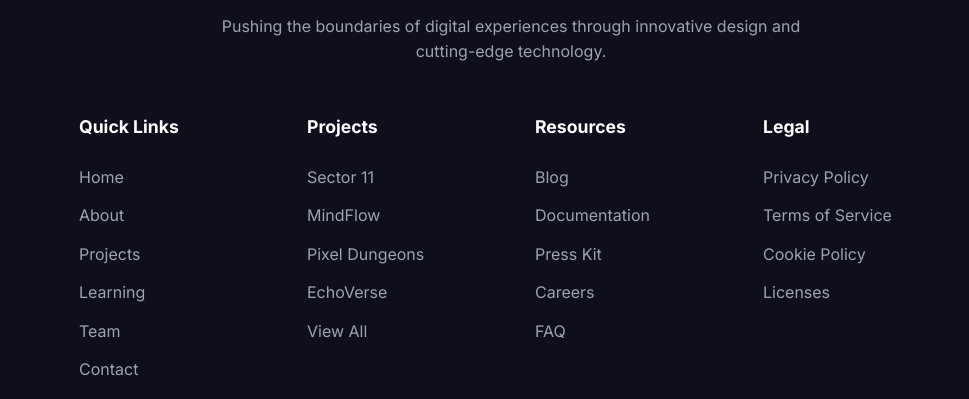
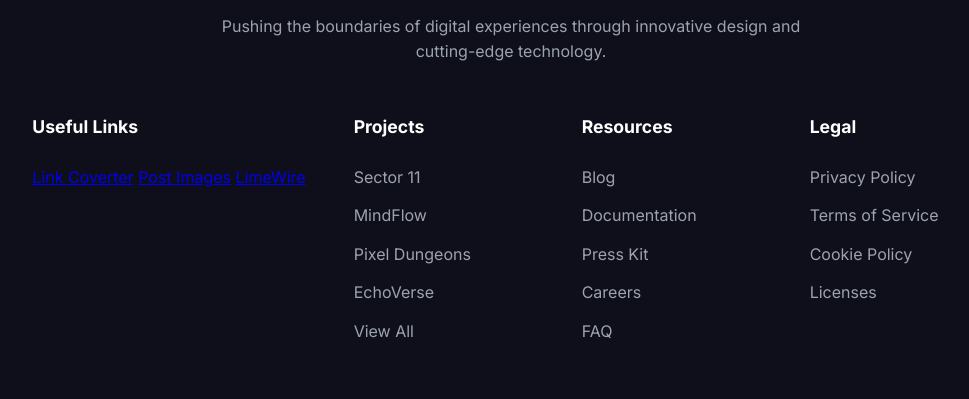
Before and after one commit to sadabx/trionine, a plain HTML site: page library.html in a window 1280 px wide. Shown: the part 2028-2427 px from the top of the page, without its empty margins (129-1098 px from the left). Drawn offline with nearby package versions, Linux system fonts and the light colour scheme.

Commit message:
Replace 'Quick Links' with 'Useful Links' section

```diff
--- a/library.html
+++ b/library.html
@@ -128,13 +128,10 @@
 
       <div class="footer-links">
         <div>
-          <h4>Quick Links</h4>
-          <p>Home</p>
-          <p>About</p>
-          <p>Projects</p>
-          <p>Learning</p>
-          <p>Team</p>
-          <p>Contact</p>
+          <h4>Useful Links</h4>
+          <a href="links/linkconverter.html">Link Coverter</a>
+          <a href="https://postimages.org/">Post Images</a>
+          <a href="https://limewire.com/">LimeWire</a>
         </div>
 
         <div>
```
